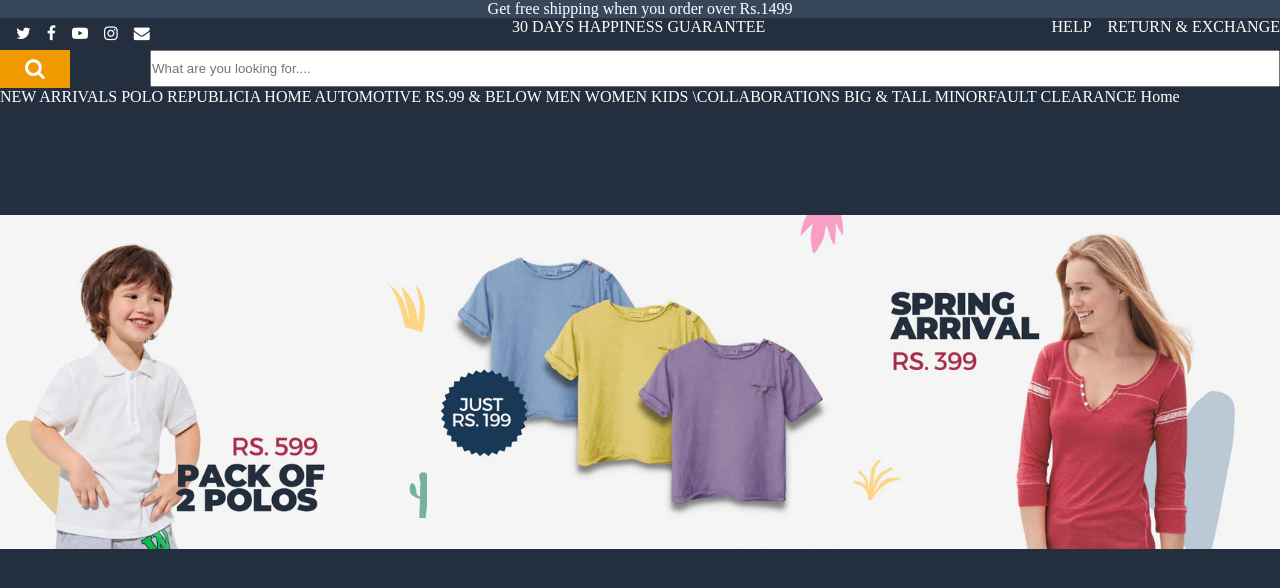
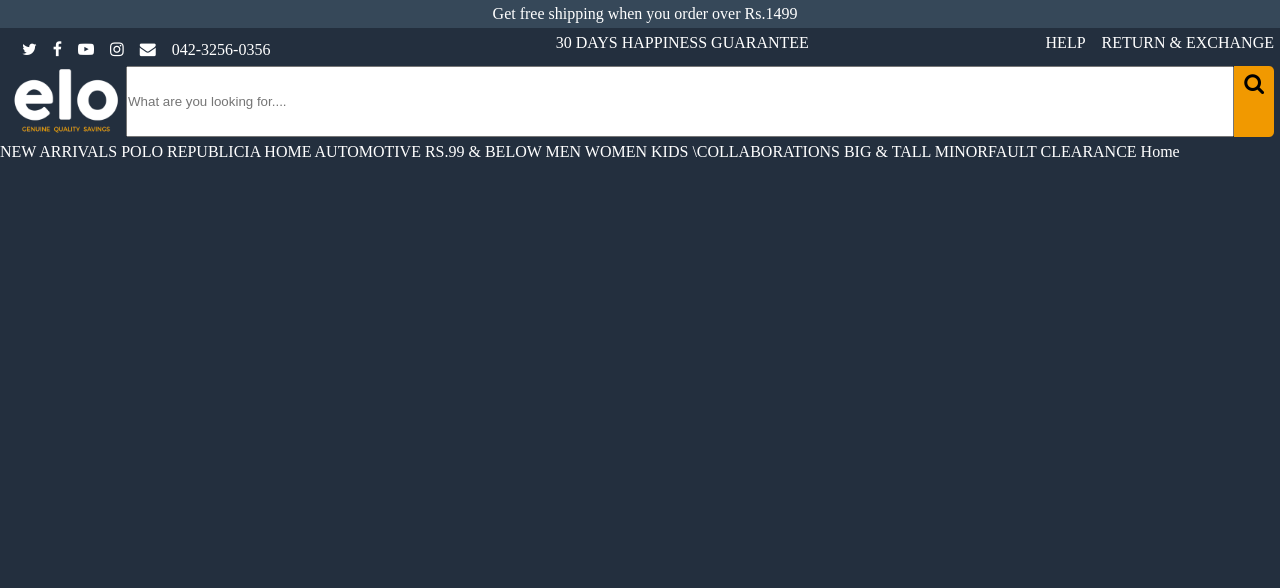
Before and after one commit to ameer-ali-jamali/Assignment-13-Website-Front-Page-Using-Html-Css, a plain HTML site: page index.html in a window 1280 px wide. Drawn offline with Linux system fonts and the light colour scheme.

Commit message:
working-on-navbar

```diff
--- a/index.html
+++ b/index.html
@@ -12,9 +12,10 @@
 </head>
 
 <body>
-    <header class="header">
+    <header class="header-free-shiping">
         <a href="#">Get free shipping when you order over Rs.1499</a>
     </header>
+    <div class="nav-container">
     <div class="grid-nav-item">
         <span class="h-icons">
             <a href="#"><i class="fa fa-twitter fa-lg, icons"></i></a>
@@ -22,6 +23,7 @@
             <a href="#"><i class="fa fa-youtube-play fa-lg, icons"></i></a>
             <a href="#"><i class="fa fa-instagram fa-lg, icons"></i></a>
             <a href="#"><i class="fa fa-envelope fa-lg, icons"></i></a>
+            <a href="#">042-3256-0356</a>
         </span>
         <span class="grid-nav-item1">
             <a href="#">30 DAYS HAPPINESS GUARANTEE</a>
@@ -31,13 +33,17 @@
             <a href="#">RETURN & EXCHANGE</a>
         </span>
     </div>
-
-
     <div>
-        <div class="input-container">
-<a class="input-icon" href="#"><i class="fa fa-search fa-lg"></i></a>
-            <input class="search-box" type="text" name="Search-box" id="" placeholder="What are you looking for...." />
+        <div>
+            <span class="flex-input-conatiner">
+                <img class="img-logo" src="./Images/logo.jpg" alt="logo.img">
+                <input type="text" class="input-container" name="Search-box" placeholder="What are you looking for...." />
+                <i class="fa fa-search fa-lg search-right"></i>
+            </span>
+        </div>
     </div>
+</div>
+    <nav>
         <a href="#">NEW ARRIVALS</a>
         <a href="#">POLO REPUBLICIA</a>
         <a href="#">HOME</a>
@@ -48,13 +54,11 @@
         <a href="#">KIDS</a>
         <a href="#">\COLLABORATIONS</a>
         <a href="#">BIG & TALL</a>
-
         <a href="#">MINORFAULT</a>
         <a href="#">CLEARANCE</a>
         <a id="btn-h" href="#">Home</a>
-    </div>
-    </div>
-    </div>
+
+    </nav>
     <!-- <div><select name="Size" id="">
 
                 <option value="midium ,cnm,czxl">xm,znnzmv,nl</option>
@@ -124,11 +128,11 @@
                 <option value="midium ,cnm,czxl">xm,znnzmv,nl</option>
                             </select></div> -->
 
-    <div class="grid-img">
+    <!-- <div class="grid-img">
         <img class="grid-img-item" src="/Images/Boy.jpg" alt="" />
         <img class="grid-img-item" src="/Images/Shirts.jpg" alt="" />
         <img class="grid-img-item" src="/Images/Girl.jpg" alt="" />
-    </div>
+    </div> -->
     </main>
 </body>
 
--- a/style.css
+++ b/style.css
@@ -5,33 +5,38 @@
 body {
   background-color: #232f3e;
 }
-.grid-nav-item{
+.header-free-shiping{
+  background-color: #364859;
+  color: white;
+  height: 100%;
+  width: 100%;
+  display: flex;
+  flex-wrap: wrap;
+  justify-content: center;
+padding: 5px;
+}
+.grid-nav-item {
   display: grid;
   grid-template-columns: 1fr 1fr 1fr;
 }
-.grid-nav-item1{
+.grid-nav-item1 {
   display: grid;
   grid-template-columns: 1fr;
   margin-left: 20%;
 }
-.flex-nav-item2{
+.flex-nav-item2 {
   display: flex;
   justify-content: flex-end;
   gap: 1rem;
 }
-.input-container{
+.img-logo{
+width: 120px;
+}
+.flex-nav-input{
 display: flex;
-width: 100%;
+flex: 3;
+}
 
-}
-.input-icon{
-  padding: 10px;
-  background: #f19900;
-  color: white;
-  min-width: 50px;
-  text-align: center;
-
-}
 a {
   color: white;
   text-decoration: none;
@@ -51,19 +56,26 @@ a:hover {
   gap: 16px;
   margin-left: 1rem;
 }
-.header {
-  background-color: #364859;
-  color: white;
-  height: 100%;
-  width: 100%;
-  display: flex;
-  flex-wrap: wrap;
-  justify-content: center;
+/* .search-box {
+  max-width: 85%;
+  width: 85%;
+  max-height: 68%;
+  height: 68%;
+  border-top-left-radius: 5px;
+  border-bottom-left-radius: 5px;
+} */
+
+
+.search-right {
+  padding: 10px;
+  background: #f19900;
+  color: black;
+  border-top-right-radius: 5px;
+  border-bottom-right-radius: 5px;
 }
-.search-box {
-  width: 90%;
-  height: 33px;
-  margin-left: 5rem;
+
+.search-right:hover {
+  background: #e68a00;
 }
 .item2 {
   text-decoration: none;
@@ -87,3 +99,24 @@ a:hover {
   height: 100%;
   margin-top: 109px;
 }
+.input-container-search{
+  padding: 16px;
+}
+.flex-input-conatiner{
+  display: grid;
+  grid-template-columns: 0fr 1fr 0fr;
+}
+.input-container{
+display: inline;
+}
+.nav-container{
+
+  position: relative;
+  text-align: center;
+  margin: 6px;
+  display: grid;
+  grid-template-columns: 0fr -1fr 0fr;
+  justify-content: normal;
+
+
+}
```
Also changed, not shown: Images/logo.jpg (added).
